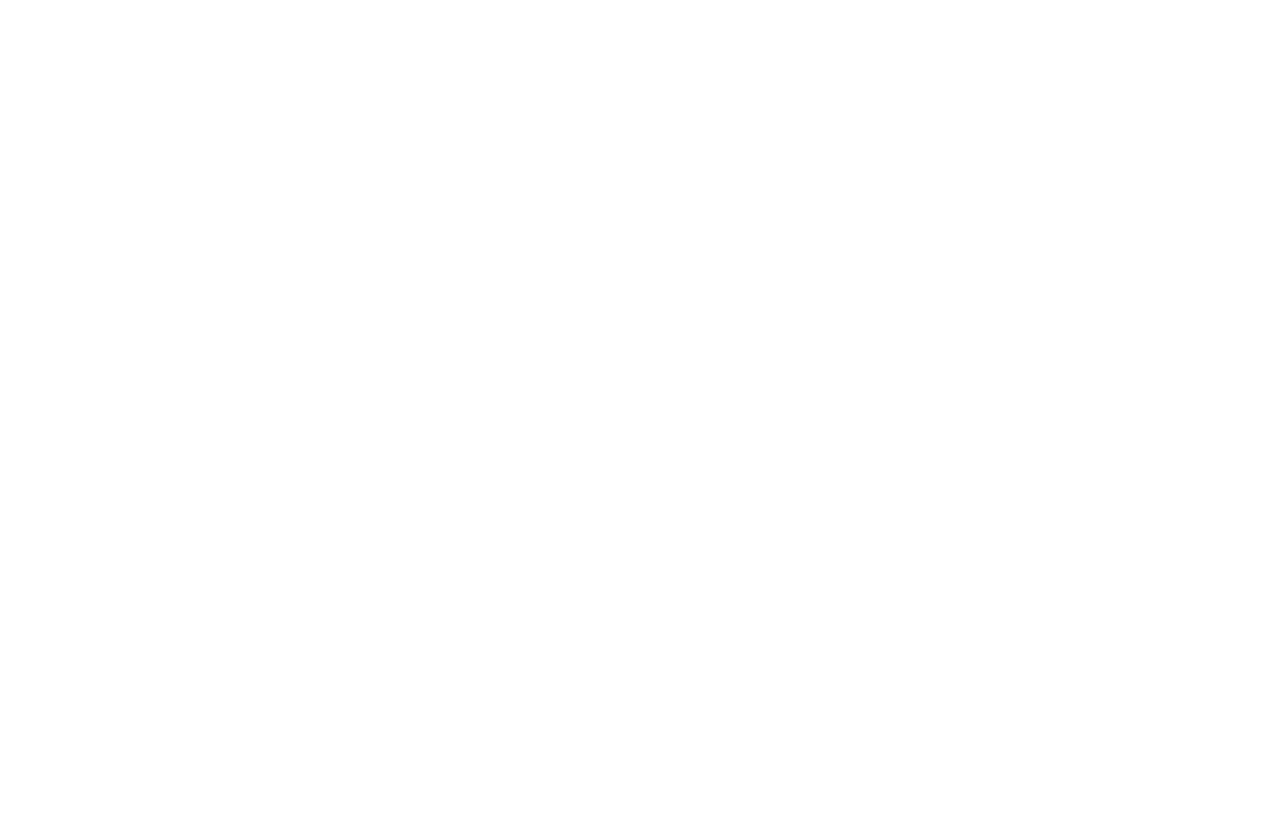
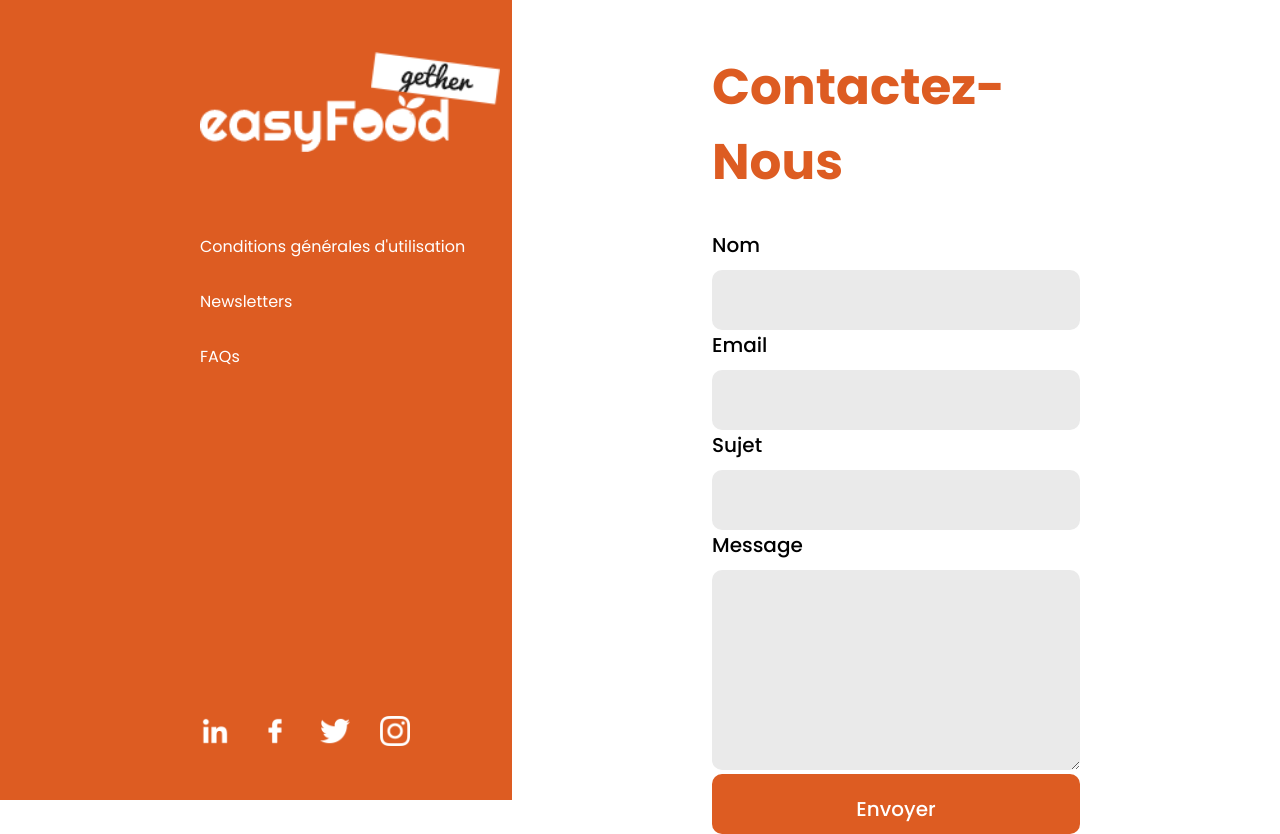
Before and after one commit to AbdoulOuadoud/EasyFood, a PHP site: page /contact/ in a window 1280 px wide. Before the commit the page is empty. Before the commit the page ends 800 px from the top, so only its background shows below. Run offline with PHP 8.4, Linux system fonts and the light colour scheme.

Commit message:
code of contact page

```diff
--- a/contact/index.php
+++ b/contact/index.php
@@ -5,9 +5,67 @@
     <meta http-equiv="X-UA-Compatible" content="IE=edge">
     <meta name="viewport" content="width=device-width, initial-scale=1.0">
     <link rel="icon" type="image/png" href="../assets/logos/logo__easyFood__3.png"/>
+    <link rel="stylesheet" href="../css/style.css">
+    <link rel="stylesheet" href="../css/style__contact.css">
     <title>Contact | easyFood</title>
 </head>
 <body>
 
+    <section class="contact">
+
+        <nav class="side_naviguation primary__background">
+
+            <a href="../" class="logo">
+                <img src="../assets/logos/logo__easyFood__2.png" alt="logo__easyFood">
+            </a>
+
+            <div class="nav__links">
+                <a href="../conditions-generales-d-utilisation/" class="nav__link light__color">Conditions générales d'utilisation</a>
+                <a href="" class="nav__link light__color">Newsletters</a>
+                <a href="" class="nav__link light__color">FAQs</a>
+            </div>
+
+            <div class="socials_media">
+                <a href="">
+                    <span class="icon__sm social_media_linkedin"></span>
+                </a>
+                <a href="">
+                    <span class="icon__sm social_media_facebook"></span>
+                </a>
+                <a href="">
+                    <span class="icon__sm social_media_twitter"></span>
+                </a>
+                <a href="">
+                    <span class="icon__sm social_media_instagram"></span>
+                </a>
+            </div>
+
+        </nav>
+
+        <main class="contact__wrapper">
+            <h2 class="section__title primary__color">contactez-nous</h2>
+            <form class="form_container" action="">
+                <div class="input__block">
+                    <label class="input__label medium__text" for="">Nom</label>
+                    <input class="form__input muted__background regular__text" type="text">
+                </div>
+                <div class="input__block">
+                    <label class="input__label medium__text" for="">Email</label>
+                    <input class="form__input muted__background regular__text" type="text">
+                </div>
+                <div class="input__block">
+                    <label class="input__label medium__text" for="">Sujet</label>
+                    <input class="form__input muted__background regular__text" type="text">
+                </div>
+                <div class="input__block">
+                    <label class="input__label medium__text" for="">Message</label>
+                    <textarea  class="form__input muted__background regular__text" name="" id=""></textarea>
+                </div>
+                <div class="input__block">
+                    <input class="form__input primary__background medium__text" type="submit" value="Envoyer">
+                </div>
+            </form>
+        </main>
+    </section>
 </body>
 </html>
--- a/css/style.css
+++ b/css/style.css
@@ -70,6 +70,12 @@
 .light__color{
     color: #ffff;
 }
+.muted__background{
+    background-color: #EAEAEA;
+}
+.muted__color{
+    color: #EAEAEA;
+}
 .btn__lg{
     width: 200px;
     height: 50px;
@@ -122,6 +128,14 @@
 }
 .social_media_twitter{
     background-image: url("../assets/icons/social_media_twitter.png");
+}
+.regular__text{
+    font-size: 16px;
+    font-family: "Poppins-Regular";
+}
+.medium__text{
+    font-size: 20px;
+    font-family: "Poppins-Medium";
 }
 .header__1{
     padding-top: 25px;
--- /dev/null
+++ b/css/style__contact.css
@@ -0,0 +1,70 @@
+.contact{
+    width: 100%;
+    height: 100vh;
+    display: flex;
+}
+.contact .side_naviguation{
+    width: 40%;
+    height: 100%;
+}
+.contact__wrapper{
+    width: 60%;
+    height: 100%;
+}
+.side_naviguation{
+    display: flex;
+    flex-direction: column;
+    gap: 80px;
+    padding: 50px 0px 50px 200px;
+}
+.side_naviguation .logo{
+    width: 300px;
+}
+.side_naviguation .logo img{
+    object-fit: contain;
+}
+
+.nav__links{
+    display: flex;
+    flex-direction: column;
+    gap: 30px;
+    flex: 1;
+}
+.nav__links .nav__link{
+    font-size: 16px;
+}
+.contact__wrapper{
+    padding: 50px 200px;
+    display: flex;
+    flex-direction: column;
+    /* border: 1px solid black; */
+}
+.contact__wrapper .section__title{
+    text-align: left;
+}
+.form_container{
+    display: flex;
+    flex-direction: column;
+    /* gap: 30px; */
+    justify-content: space-between;
+    align-content: space-between;
+    margin-top: 30px;
+    flex: 1;
+}
+/* .input__block{
+    border: 1px solid black;
+} */
+.form__input{
+    width: 100%;
+    height: 60px;
+    border-radius: 10px;
+    border: none;
+    padding: 20px;
+}
+textarea.form__input{
+    height: 200px;
+}
+.input__label{
+    display: block;
+    margin-bottom: 10px;
+}
--- a/index.php
+++ b/index.php
@@ -275,9 +275,9 @@
             </div>
 
             <div class="naviguation">
-                <a href="" class="nav__link light__color">Conditions générales d'utilisation</a>
+                <a href="conditions-generales-d-utilisation/" class="nav__link light__color">Conditions générales d'utilisation</a>
                 <a href="" class="nav__link light__color">Newsletters</a>
-                <a href="" class="nav__link light__color">Contact</a>
+                <a href="contact/" class="nav__link light__color">Contact</a>
                 <a href="" class="nav__link light__color">FAQs</a>
             </div>
 
```
Also changed, not shown: conditions-generales-d-utilisation/index.php (added, +12 -0 lines).
